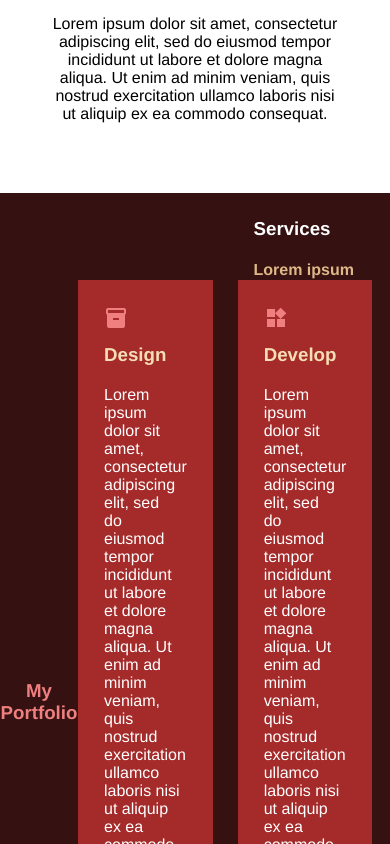
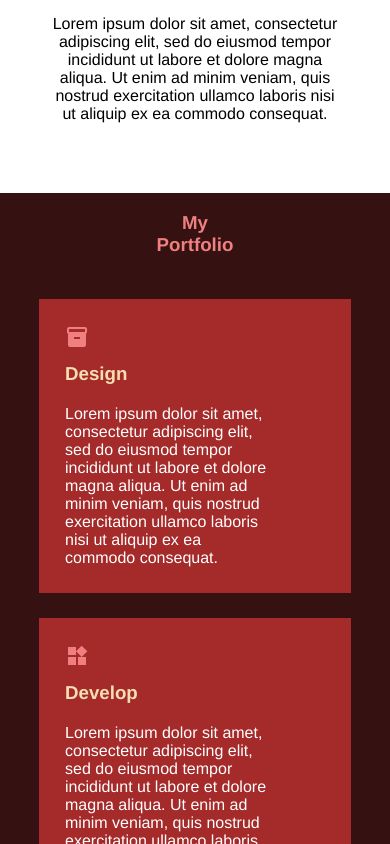
Before and after one commit to muabdz/simple-website, a React (Create React App) app: page / in a window 390 px wide. Shown: the part 1156-2000 px from the top of the page. Built offline with nearby package versions, Linux system fonts and the light colour scheme.

Commit message:
add page responsives

```diff
--- a/src/App.css
+++ b/src/App.css
@@ -105,3 +105,29 @@
   color: wheat;
   border-color: wheat;
 }
+
+@media screen and (max-width: 768px) {
+  .section-three {
+    flex-direction: column;
+  }
+
+  .portfolios {
+    height: fit-content;
+    display: grid;
+    width: 80%;
+    grid-template-columns: auto;
+    grid-template-rows: auto auto auto auto;
+    grid-gap: 25px;
+    align-content: flex-start;
+  }
+
+
+  .services {
+    width: 80%;
+    text-align: left;
+    align-items: center;
+    justify-content: center;
+    align-self: center;
+  }
+
+}
--- a/src/styles/titletext.css
+++ b/src/styles/titletext.css
@@ -1,6 +1,6 @@
 h2 {
     font-style: italic;
-    max-width: 50%;
+    max-width: 70%;
     display:inline-block;
     margin: 50px 0px 0px;
 }
```
